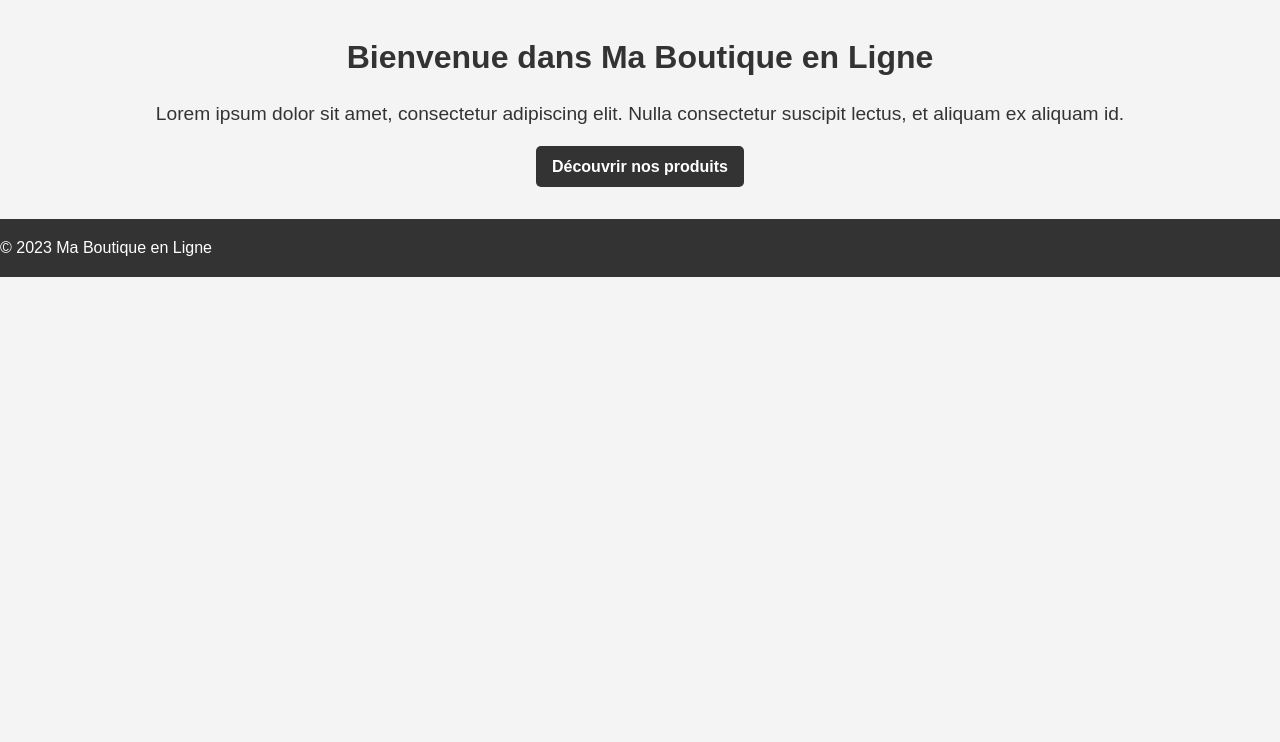
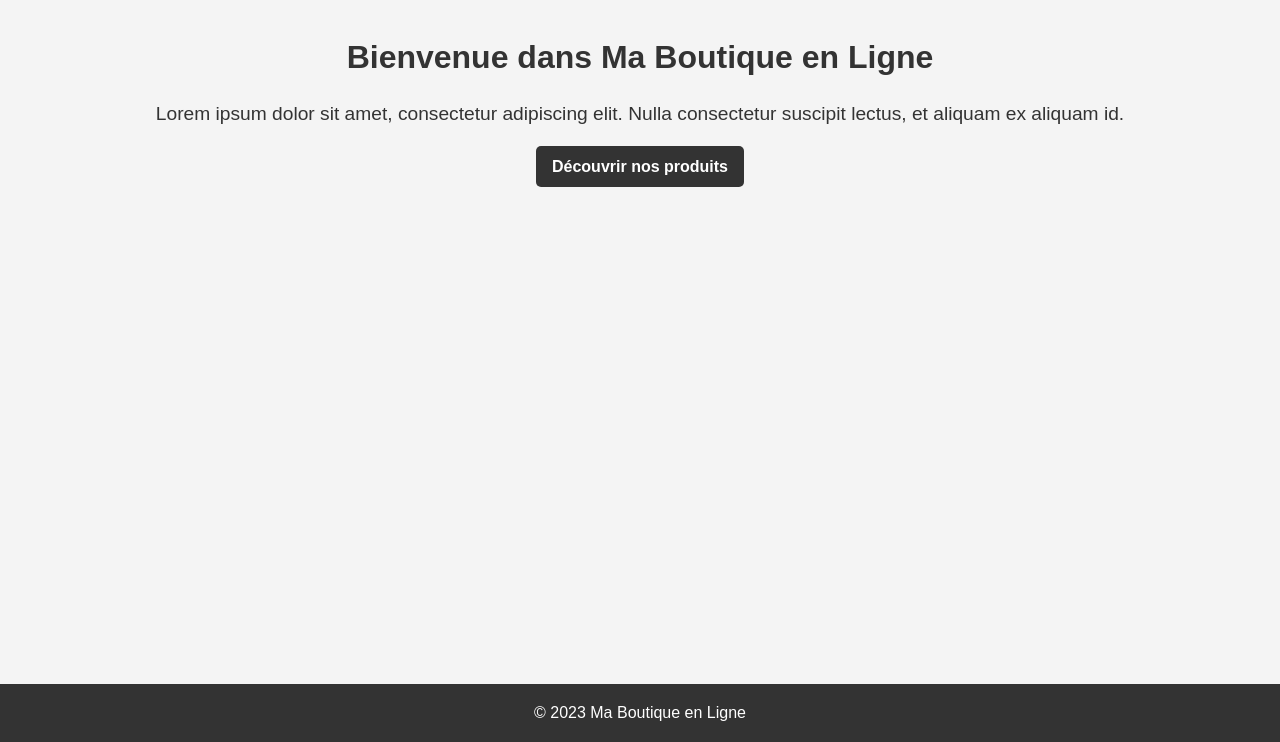
Before and after one commit to gabflrt/WE4A, a PHP site: page / in a window 1280 px wide. Shown: the part 58-800 px from the top of the page. Run offline with PHP 8.4, Linux system fonts and the light colour scheme.

Commit message:
Changement css footer

```diff
--- a/styles/footer.css
+++ b/styles/footer.css
@@ -1,6 +1,10 @@
 /* Style du footer */
 footer {
+    position:absolute;
+    bottom:0;
+    width:100%;
     background-color: #333;
     color: #fff;
     padding: 1rem 0;
+    text-align: center;
 }
```
